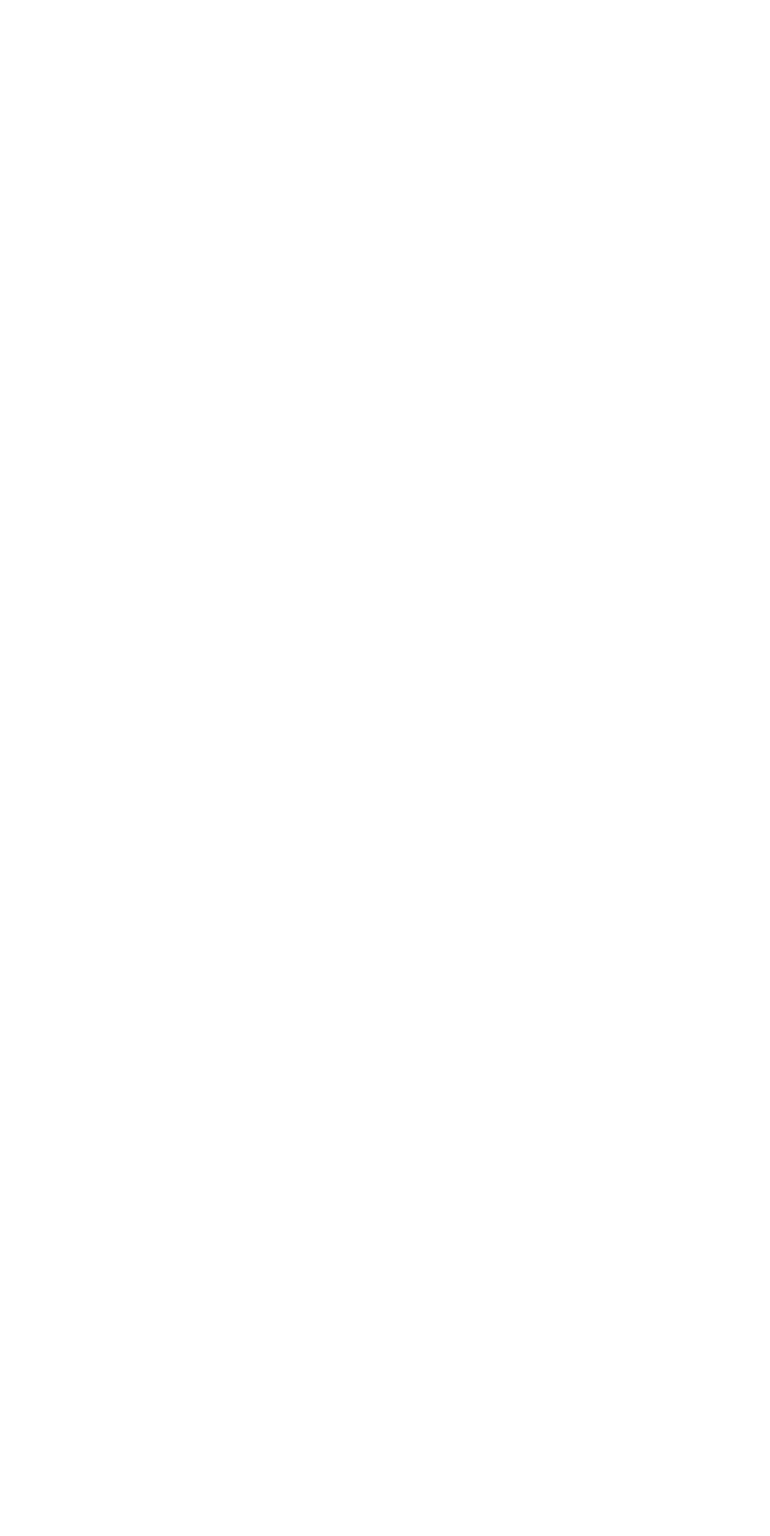
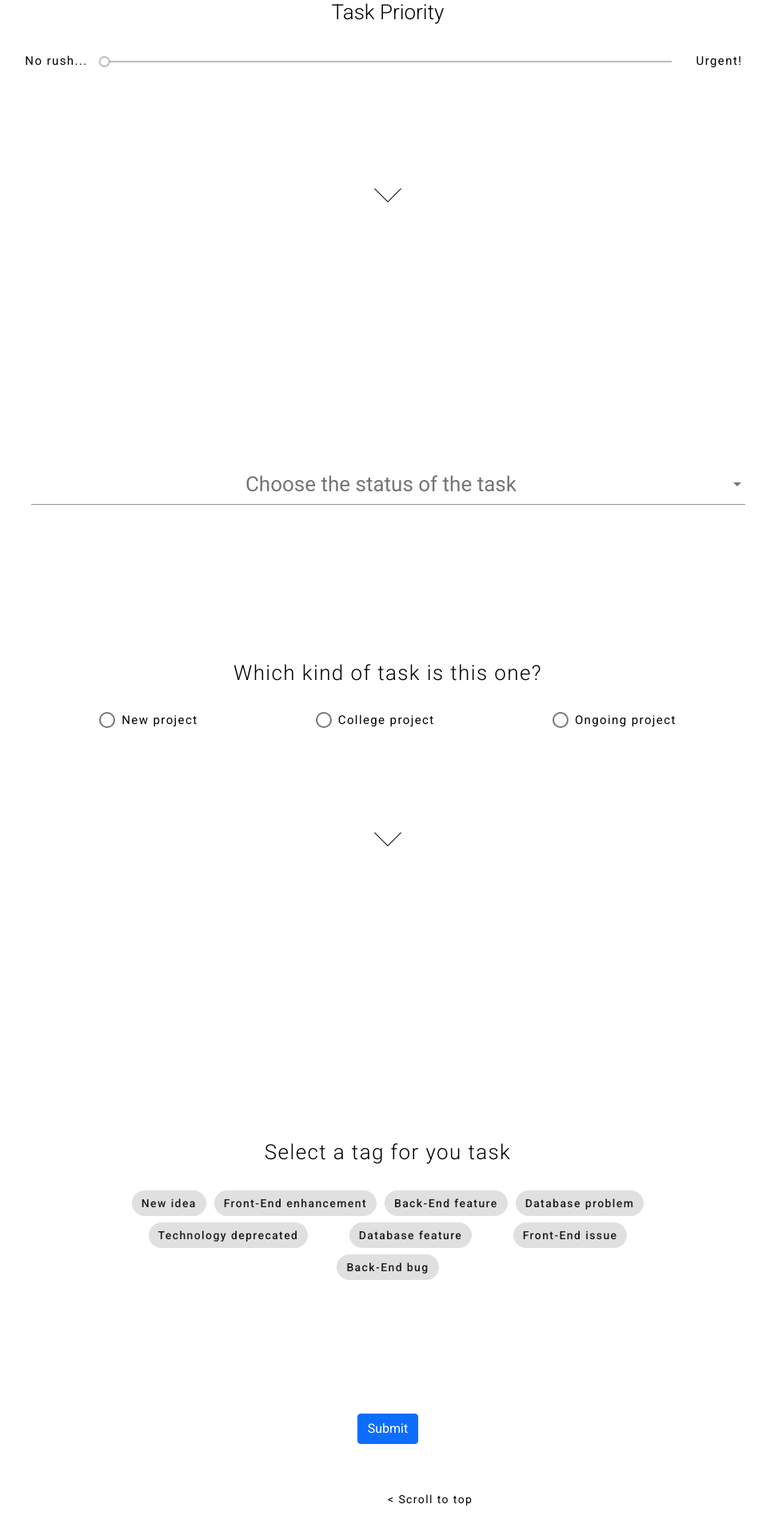
Before and after one commit to JafetMo5601/TODO-App, an Angular app in the folder frontend/todo-app/: page /tasks/add in a window 1280 px wide. Shown: the part 466-2386 px from the top of the page at 80% size, without its empty margins (155-1118 px from the left). Before the commit the page ends 800 px from the top, so only its background shows below. Built offline with nearby package versions, Linux system fonts and the light colour scheme.

Commit message:
Change look and feel of the create apps components, and divide it into sections, specifically 3 sections with buttons to scroll down and return to the beggining.

```diff
--- a/frontend/todo-app/src/app/app.component.css
+++ b/frontend/todo-app/src/app/app.component.css
@@ -1,6 +1,18 @@
 * {
+  /* background: white; */
+  color: #ffffff !important;
+}
+
+content-xd {
+  background: #fff;
+}
+
+nav {
   background: #003f88;
-  color: #ffffff !important;
+  position: fixed;
+  z-index: 5;
+  width: 100%;
+  padding: 2% 5%;
 }
 
 div .container {
--- a/frontend/todo-app/src/app/app.component.html
+++ b/frontend/todo-app/src/app/app.component.html
@@ -1,8 +1,6 @@
-<header>
-  <div class="d-flex flex-wrap justify-content-center py-2 mb-4">
-    <div class="container">
-      <div class="d-flex flex-wrap justify-content-center">
-        <a href="/" class="d-flex align-items-center mb-3 mb-md-0 me-md-auto text-decoration-none" routerLink='/home'>
+<nav class="navbar navbar-expand-lg">
+  <div class="container-fluid">
+    <a href="/" class="navbar-brand text-decoration-none" routerLink='/home'>
       <p id="nav-title"> {{ navTitle }} </p>
     </a>
     <ul class="nav nav-pills">
@@ -28,9 +26,7 @@
       </li>
     </ul>
   </div>
-    </div>
-  </div>
-</header>
-<div [@routeAnimations]="prepareRoute(outlet)">
+</nav>
+<div id="content-xd" [@routeAnimations]="prepareRoute(outlet)">
   <router-outlet #outlet="outlet"></router-outlet>
 </div>
--- a/frontend/todo-app/src/app/app.module.ts
+++ b/frontend/todo-app/src/app/app.module.ts
@@ -5,13 +5,13 @@ import { HttpClientModule } from '@angular/common/http';
 import { CommonModule } from '@angular/common';
 import { NgModule } from '@angular/core';
 
+import { CreateTaskComponent } from './tasks/create-task/create-task.component';
 import { TasksListComponent } from './tasks/tasks-list/tasks-list.component';
 import { MaterialModule } from './shared/material.module';
 import { AppRoutingModule } from './app-routing.module';
 import { TaskService } from './services/task.service';
 import { HomeComponent } from './home/home.component';
 import { AppComponent } from './app.component';
-import { CreateTaskComponent } from './tasks/create-task/create-task.component';
 
 
 @NgModule({
--- a/frontend/todo-app/src/app/home/home.component.css
+++ b/frontend/todo-app/src/app/home/home.component.css
@@ -4,7 +4,7 @@ a {
 
 #cover {
   width: 100%;
-  height: 80vh;
+  height: 100vh;
   background: #ffffff;
 }
 
--- a/frontend/todo-app/src/app/tasks/create-task/create-task.component.css
+++ b/frontend/todo-app/src/app/tasks/create-task/create-task.component.css
@@ -1,101 +1,163 @@
-.card-body {
-  margin-top: 15%;
+section {
+  letter-spacing: 0.1em;
+  height: 100vh;
+  min-height: 500px;
   display: flex;
   align-items: center;
   justify-content: center;
+  color: #000;
 }
 
-.form-group {
-  /* background-color: white; */
-  color: black;
-  margin: 20px 0 100px;
-  text-align: center;
-  align-items: center;
+/* SECTION ONE */
+
+.section-one .max-width,
+.section-two .max-width {
+  width: 100%;
+  margin: auto;
 }
 
-label{
-  margin: 0 30px;
-  text-align: center;
+.md-form {
+  margin: 15% auto;
 }
 
-.form-body {
-  width: 800px;
+div .mat-form-field.mat-form-field {
+  text-align: center;
+  font-size: 26px;
+  width: 80%;
 }
 
-.mat-form-field.mat-form-field {
-  text-align: center;
-  font-size: 23px;
-  width: 600px;
-}
-
-#task-types-label, #tags-label {
-  font-size: 26px;
-  margin: 30px auto;
-}
-
-.mat-radio-button ~ .mat-radio-button {
-  margin-top: 30px;
-  margin-left: 20px;
-}
-
-.mat-slider {
-  /* background-color: white; */
-  color: black;
-  width: 400px;
-}
-
-.mat-chip-list-wrapper {
+.slider-container {
+  width: 70%;
   display: contents;
 }
 
-.containter {
-  width: 100%;
-  display: flex;
-  align-items: center;
-  justify-content: center;
+.slider-container mat-slider {
+  width: 65%;
+  margin: auto 10px;
 }
 
-#create-task-1 .create-task-1 {
-  flex-direction: column-reverse;
-  text-align: center;
-  margin: 0 auto;
-  /* height: 100%; */
+.slider-container label {
+  width: 7.5%;
+  font-size: 15px;
 }
 
-#create-task-2 .create-task-2 {
-  flex-direction: column;
-}
-/* .form-group#description-group {
-  text-align: center;
-  align-items: center;
-  font-size: 26px;
+.section-one a,
+.section-two a,
+.section-three a {
+  position: absolute;
   left: 50%;
-  top: 50%;
-} */
-/*
-#description {
-  width: 100%;
-  background: transparent;
-  font-size: 20px;
-  margin-top: 10px;
-  border: none;
-  border-bottom: 1px solid #DAD4CE;
-  animation: move-up 0.7s;
-  animation-fill-mode: forwards;
+  z-index: 2;
+  display: inline-block;
+  -webkit-transform: translate(0, -50%);
+  transform: translate(0, -50%);
+  color: #000;
+  text-decoration: none;
+  transition: opacity 0.3s;
+  cursor: pointer;
 }
 
-#description:focus {
-  outline: 1px solid white;
-  border-bottom: 1px solid #00509d;
-  animation: move-down 0.7s;
-  animation-fill-mode: forwards;
-} */
+.section-one a {
+  bottom: 20px;
+}
 
-/* .form-group#submit-group {
-  /* margin: 10px auto; */
-  /* position: absolute;
-  top: 50%;
+.section-two a {
+  bottom: -100%;
+}
+
+.section-three a {
+  bottom: -195%;
+}
+
+.container a:hover {
+  opacity: 0.5;
+}
+
+#section-one a {
+  padding-top: 60px;
+}
+
+#section-one a span,
+#section-two a span {
+  position: absolute;
+  top: 0;
   left: 50%;
-  -ms-transform: translate(-50%, -50%);
-  transform: translate(-50%, -50%);
-} */
+  width: 24px;
+  height: 24px;
+  margin-left: -12px;
+  border-left: 1px solid #000;
+  border-bottom: 1px solid #000;
+  -webkit-transform: rotate(-45deg);
+  transform: rotate(-45deg);
+  -webkit-animation: scroll-down 2s infinite;
+  animation: scroll-down 2s infinite;
+  box-sizing: border-box;
+  cursor: pointer;
+}
+
+@-webkit-keyframes scroll-down {
+  0% {
+    -webkit-transform: rotate(-45deg) translate(0, 0);
+  }
+  20% {
+    -webkit-transform: rotate(-45deg) translate(-10px, 10px);
+  }
+  40% {
+    -webkit-transform: rotate(-45deg) translate(0, 0);
+  }
+}
+
+@keyframes scroll-down {
+  0% {
+    transform: rotate(-45deg) translate(0, 0);
+  }
+  20% {
+    transform: rotate(-45deg) translate(-10px, 10px);
+  }
+  40% {
+    transform: rotate(-45deg) translate(0, 0);
+  }
+}
+
+/* SECTION TWO */
+
+#section-two a {
+  padding-top: 70px;
+}
+
+#task-types-label,
+#tags-label {
+  font-weight: 300;
+  font-size: 26px;
+}
+
+mat-radio-button span {
+  font-size: 15px;
+}
+
+.flex-container {
+  margin-top: 3%;
+  width: 80%;
+  display: flex;
+  flex-flow: row wrap;
+  justify-content: space-around;
+}
+
+.md-form h2 {
+  font-weight: 300;
+  font-size: 26px;
+  margin-bottom: 2%;
+}
+
+#section-three .flex-container {
+  width: 60%;
+}
+
+#section-three p a {
+  color: green;
+  text-decoration: none;
+  transition: color 0.3s;
+}
+
+#section-three p a:hover {
+  color: #888;
+}
--- a/frontend/todo-app/src/app/tasks/create-task/create-task.component.html
+++ b/frontend/todo-app/src/app/tasks/create-task/create-task.component.html
@@ -1,143 +1,93 @@
-<div class="container">
-    <form class="text-center" style="color: #757575;" [formControl]="newTaskForm" (ngSubmit)="onSubmit()>
+<section class="container section-one" id="section-one" #sectionOne>
+    <div class="max-width">
+        <div class="section-one-content">
+            <form class="text-center" style="color: black;" (ngSubmit)="onSubmit()" [formGroup]="newTaskForm">
 
                 <div class=" md-form mt-3">
-        <mat-form-field appearance="legacy">
+                    <div class="md-form">
+                        <mat-form-field appearance="legacy" style="margin-top: -4%;">
                             <mat-label for="taskDescription" class="form-label" *ngIf="!taskDescription.value">
                                 {{ descriptionText }}
                             </mat-label>
-            <input matInput placeholder="{{ placeholder }}" type="text" formControlName="taskDescription" required>
+                            <input matInput placeholder="{{ placeholder }}" type="text"
+                                formControlName="taskDescription" required>
                             <mat-error>A description should be typed!</mat-error>
                         </mat-form-field>
+                    </div>
                     <!-- ################# ICON ################# -->
                     <!-- <input type="text" id="materialContactFormName" class="form-control" mdbInput> -->
 
                     <div class="md-form">
                         <h2>
-                Task Priority:
+                            Task Priority
                         </h2>
-            <label>There's no pressure... </label>
-            <mat-slider [max]="3" [min]="1" [step]="1" [value]="1" formControlName="priorityId"></mat-slider>
-            <label>Urgent!</label>
-        </div>
-
-        <div class="row">
-            <mat-form-field appearance="legacy">
-                <span>Status</span>
-                <div class="col-md-12 mx-auto">
-                    <mat-select formControlName="statusId" [options]="statusList"
-                        placeholder="Choose the status of the task">
-                        <!-- <mat-option *ngFor="let status of statusList" [value]="status.id">
-                            {{ status.name }}
-                        </mat-option> -->
-                    </mat-select>
-                </div>
-            </mat-form-field>
-        </div>
-
-        <div class="md-form">
-            <label id="task-types-label">Which kind of task is this one?</label><br />
-            <mat-radio-group formControlName="taskTypeId">
-                <mat-radio-button *ngFor="let type of taskTypes" [value]="type.id">
-                    {{ type.name }}
-                </mat-radio-button>
-            </mat-radio-group>
-        </div>
-
-        <!-- Copy -->
-        <div class="md-form">
-            <label id="tags-label">Select a tag for you task</label>
-            <mat-chip-list formControlName="tagId">
-                <mat-chip #c="matChip" *ngFor="let tag of tags" [value]="tag.id" (click)="tagSelection(c)">
-                    <mat-icon *ngIf="c.selected">check</mat-icon>
-                    {{ tag.name }}
-                </mat-chip>
-            </mat-chip-list>
-        </div>
-
-        <button type="submit" (click)="onSubmit()" rounded="true" class="btn btn-primary" id="submit-button">
-            Submit
-        </button>
-    </form>
-</div>
-
-
-<!-- <div class="create-task-1 container">
-    <div class="card-body">
-        <div class="form-body">
-            <form [formGroup]="newTaskGroup">
-
-                <div class="form-group" id="description-group">
-                    <p>
-                        <mat-form-field appearance="legacy">
-                            <mat-label for="taskDescription" class="form-label" *ngIf="!taskDescription.value">
-                                {{ descriptionText }}
-                            </mat-label>
-                            <input matInput placeholder="{{ placeholder }}" type="text"
-                                formControlName="taskDescription" required>
-                        </mat-form-field>
-                    </p>
-                </div>
-
-                <div class="form-group" *ngIf="!hide">
-                    <h2>
-                        Task Priority:
-                    </h2>
-                    <label>It's ok... </label>
+                        <div class="slider-container">
+                            <label>No rush... </label>
                             <mat-slider [max]="3" [min]="1" [step]="1" [value]="1" formControlName="priorityId">
                             </mat-slider>
                             <label>Urgent!</label>
                         </div>
-
+                    </div>
+                </div>
             </form>
         </div>
     </div>
-</div>
+    <a (click)="scroll(sectionTwo)"><span></span></a>
+</section>
 
-<div class="create-task-2 container">
-    <div class="card-body">
-        <div class="form-body">
-            <!-- [formGroup]="newTaskGroup"
-            <form (ngSubmit)="onSubmit()">
-                <div class="form-group" *ngIf="!hide">
+<section class="container section-two" id="section-two" #sectionTwo>
+    <div class="max-width">
+        <div class="section-two-content">
+            <form class="text-center" (ngSubmit)="onSubmit()" [formGroup]="newTaskForm">
+                <div class="md-form">
                     <mat-form-field appearance="legacy">
-                        <mat-label>Status</mat-label>
-                        <mat-select formControlName="statusId">
-                            <mat-option *ngFor="let status of statusList" [value]="status.id">
-                                {{ status.name }}
+                        <mat-select formControlName="statusId" placeholder="Choose the status of the task">
+                            <mat-option *ngFor="let status of statusList" [value]="status.value">
+                                {{ status.label }}
                             </mat-option>
                         </mat-select>
                     </mat-form-field>
                 </div>
 
-                <div class="form-group" *ngIf="!hide">
-                    <label id="task-types-label">Which kind of task is this one?</label><br />
+                <div class="md-form">
+                    <label id="task-types-label">Which kind of task is this one?</label>
                     <mat-radio-group formControlName="taskTypeId">
-                        <mat-radio-button *ngFor="let type of taskTypes" [value]="type.id">
-                            {{ type.name }}
+                        <div class="flex-container container">
+                            <mat-radio-button *ngFor="let type of taskTypes" [value]="type.id" style="font-size: 15px;">
+                                <span>{{ type.name }}</span>
                             </mat-radio-button>
+                        </div>
                     </mat-radio-group>
-                </div>
-
-                <div class="form-group" *ngIf="!hide">
-                    <label id="tags-label">Select a tag for you task</label>
-                    <mat-chip-list formControlName="tagId">
-                        <mat-chip #c="matChip" *ngFor="let tag of tags" [value]="tag.id" (click)="tagSelection(c)">
-                            <mat-icon *ngIf="c.selected">check</mat-icon>
-                            {{ tag.name }}
-                        </mat-chip>
-                    </mat-chip-list>
-                </div>
-                <div class="form-group" id="submit-group">
-                    <button type="submit" (click)="onSubmit()" class="btn btn-primary" id="submit-button">
-                        Submit
-                    </button>
-                    <!-- <button type="submit" [disabled]="!newTaskGroup.valid" (click)="onSubmit()" class="btn btn-primary"
-                        id="submit-button">
-                        Submit
-                    </button>
                 </div>
             </form>
         </div>
     </div>
-</div> -->
+    <a (click)="scroll(sectionThree)"><span></span></a>
+</section>
+
+<section class="container section-three" id="section-three" #sectionThree>
+    <div class="max-width">
+        <div class="section-three-content">
+            <form class="text-center" (ngSubmit)="onSubmit()" [formGroup]="newTaskForm">
+                <div class="md-form">
+                    <label id="tags-label">Select a tag for you task</label>
+                    <mat-chip-list formControlName="tagId">
+                        <div class="flex-container container">
+                            <mat-chip #c="matChip" class="flex-item" *ngFor="let tag of tags" [value]="tag.id"
+                                (click)="tagSelection(c)">
+                                {{ tag.name }}
+                            </mat-chip>
+                        </div>
+                    </mat-chip-list>
+                </div>
+
+                <button type="submit" rounded="true" class="btn btn-primary" id="submit-button">
+                    Submit
+                </button>
+            </form>
+        </div>
+        <div>
+            <a (click)="scroll(sectionOne)"><span></span>&lt; Scroll to top</a>
+        </div>
+    </div>
+</section>
--- a/frontend/todo-app/src/app/tasks/create-task/create-task.component.ts
+++ b/frontend/todo-app/src/app/tasks/create-task/create-task.component.ts
@@ -99,7 +99,7 @@ export class CreateTaskComponent {
   ];
 
   taskDescription = new FormControl('', Validators.required);
-  statusId = new FormControl('');
+  statusId = new FormControl(this.statusList);
   taskTypeId = new FormControl('');
   priorityId = new FormControl('');
   tagId = new FormControl('');
@@ -137,4 +137,8 @@ export class CreateTaskComponent {
     // this.submitForm(this.taskInProgress);
   }
 
+  scroll(section: HTMLElement): void {
+    section.scrollIntoView({behavior: 'smooth'})
+  }
+
 }
```
Also changed, not shown: frontend/todo-app/src/styles.css (+0 -7 lines). Lines whose indentation alone changed are shown as unchanged.
